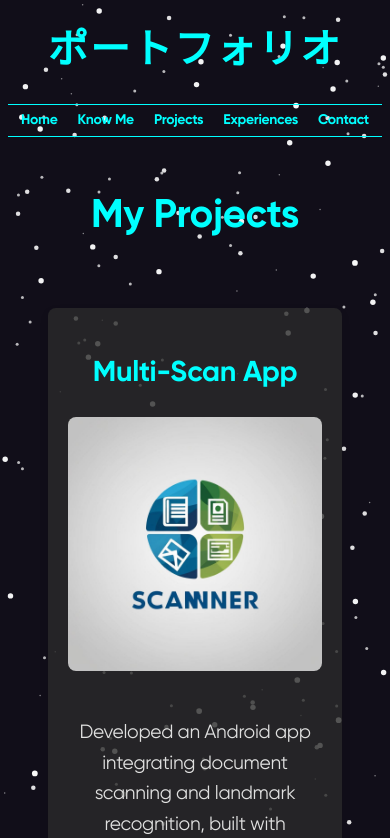
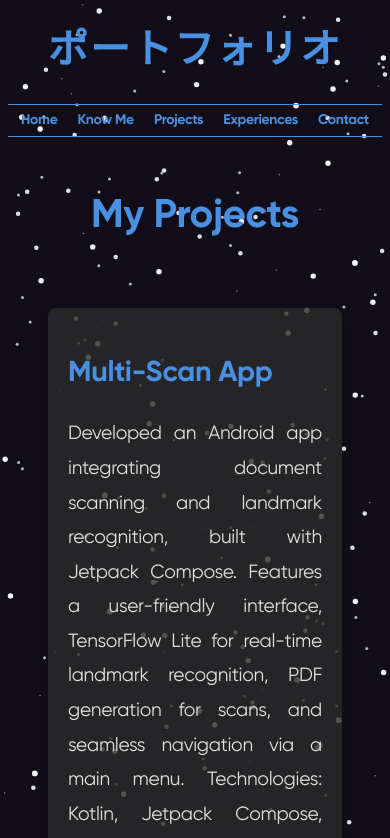
Before and after one commit to LordAizen1/porfolio, a React (Vite) app: page /porfolio/projects in a window 390 px wide. Shown: the top 838 px of the page. Built offline with nearby package versions, Linux system fonts and the light colour scheme; no server answers; the database is empty.

Commit message:
updated layout for projects page, and other minor changes

```diff
--- a/src/pages/ExperiencesPage.jsx
+++ b/src/pages/ExperiencesPage.jsx
@@ -6,7 +6,7 @@ const ExperiencesPage = () => {
   const experiences = [
     {
       title: 'Research Assistant - VeilCode Labs',
-      period: 'Jan 2025-Mar2025',
+      period: 'Jan 2025-Mar 2025',
       description: `
         <ul>
           <li>Developed an educational cryptography platform built with React.js and Firebase under Dr. Ravi Anand at IIIT Delhi.</li>
--- a/src/pages/KnowMore.jsx
+++ b/src/pages/KnowMore.jsx
@@ -144,7 +144,7 @@ const KnowMore = () => {
             />
             <p>
               <strong>IBM Artificial Intelligence Fundamentals</strong>
-              Successfully completed the IBM Artificial Intelligence Fundamentals course, demonstrating proficiency in core AI concepts and applications.
+              Successfully completed the IBM Artificial Intelligence Fundamentals course, demonstrating proficiency in core AI concepts and applications as well as some experience with IBM Watson AI Studio.
             </p>
           </motion.div>
         </div>
--- a/src/pages/ProjectsPage.jsx
+++ b/src/pages/ProjectsPage.jsx
@@ -29,10 +29,11 @@ const ProjectsPage = () => {
         'A simple shell program called "Dungeon" written in C. SIGINT signal handling <br /> with lots of supported shell commands, pipeline handling, and maintaining <br /> a record of process\'s PID, start time, and end time, which gets shown at exit.',
     },
     {
-      title: 'Employee Management System',
-      image: '/porfolio/images/ems.png',
+      title: 'Task-Board-App',
+      image: '/porfolio/images/task-board.png',
       description:
-      'A simple employee management system featuring an admin login as well as an employee, both having their own dashboard, admin can create tasks, see status of tasks, employee can see their active, completed etc. tasks.'
+      '(A small fun side project)A modern task management application with drag-and-drop functionality, featuring a congratulatory animation when tasks are completed. Includes task management features (add, edit, delete), and supports both Light and Dark mode themes.',
+      link: 'https://lordaizen1.github.io/task-board-app/'
     },
   ];
 
@@ -68,6 +69,7 @@ const ProjectsPage = () => {
             whileHover={{ scale: 1.03 }}
             className="project"
           >
+            <div className="project-content">
               <h2>
                 {project.link ? (
                   <a href={project.link} target="_blank" rel="noopener noreferrer" className="project-link">
@@ -77,11 +79,12 @@ const ProjectsPage = () => {
                   project.title
                 )}
               </h2>
+              <div className="project-description">
+                <p dangerouslySetInnerHTML={{ __html: project.description }} />
+              </div>
+            </div>
             <div className="project-image-container">
               <img src={project.image} alt={project.title} className="project-image" />
-            </div>
-            <div className="project-description">
-              <p dangerouslySetInnerHTML={{ __html: project.description }} />
             </div>
           </motion.article>
         ))}
--- a/src/style.css
+++ b/src/style.css
@@ -95,7 +95,7 @@ body {
 .card h3 {
   font-size: 1.5rem;
   margin-bottom: 10px;
-  color: #00FFFF;
+  color: #4A90E2;
 }
 
 .card p {
@@ -119,7 +119,7 @@ body {
 }
 
 .cta-button {
-  background-color: #00FFFF;
+  background-color: #4A90E2;
   color: white;
   padding: 10px 20px;
   border-radius: 4px;
@@ -129,14 +129,14 @@ body {
 }
 
 .cta-button:hover {
-  background-color: #00FFFF;
+  background-color: #357ABD;
 }
 
 .resume-button {
   display: inline-block;
   margin-top: 20px;
   padding: 10px 20px;
-  background-color: #00FFFF;
+  background-color: #4A90E2;
   color: white;
   text-decoration: none;
   border-radius: 5px;
@@ -146,7 +146,7 @@ body {
 }
 
 .resume-button:hover {
-  background-color: #00FFFF;
+  background-color: #357ABD;
 }
 
 /* Modal Overlay */
@@ -180,14 +180,14 @@ body {
 }
 
 .resume-image {
-  border: 2px solid #00FFFF; /* Add a border */
-  box-shadow: 0 4px 8px rgba(0, 0, 0, 0.2); /* Add a shadow */
+  border: 2px solid #4A90E2;
+  box-shadow: 0 4px 8px rgba(0, 0, 0, 0.2);
 }
 
 .resume-pdf {
-  border: 2px solid #00FFFF; /* Add a border */
-  box-shadow: 0 4px 8px rgba(0, 0, 0, 0.2); /* Add a shadow */
-  background-color: white; /* Add white background for PDF readability */
+  border: 2px solid #4A90E2;
+  box-shadow: 0 4px 8px rgba(0, 0, 0, 0.2);
+  background-color: white;
 }
 
 /* Close Button */
@@ -195,7 +195,7 @@ body {
   position: absolute;
   top: 10px;
   right: 10px;
-  background-color: #00FFFF;
+  background-color: #4A90E2;
   color: white;
   border: none;
   padding: 5px 10px;
@@ -205,14 +205,14 @@ body {
 }
 
 .close-button:hover {
-  background-color: #00FFFF;
+  background-color: #357ABD;
 }
 
 .scroll-to-top {
   position: fixed;
   bottom: 20px;
   right: 20px;
-  background-color: #00FFFF;
+  background-color: #4A90E2;
   color: white;
   border: none;
   border-radius: 50%;
@@ -225,7 +225,7 @@ body {
   justify-content: center;
   box-shadow: 0 4px 8px rgba(0, 0, 0, 0.2);
   transition: background-color 0.3s ease, opacity 0.3s ease;
-  opacity: 0; /* Hidden by default */
+  opacity: 0;
 }
 
 .scroll-to-top.visible {
@@ -233,12 +233,12 @@ body {
 }
 
 .scroll-to-top:hover {
-  background-color: #00FFFF;
+  background-color: #357ABD;
 }
 
 /* Navigation */
 nav {
-  border: 1px solid #00FFFF;
+  border: 1px solid #4A90E2;
   border-left: none;
   border-right: none;
   height: 27px;
@@ -261,12 +261,12 @@ nav {
 
 .nav-btn:hover {
   transform: scale(1.05);
-  color: #00FFFF;
+  color: #4A90E2;
 }
 
 /* Centered content */
 .centered {
-  color: #00FFFF;
+  color: #4A90E2;
   font-size: 25px;
   line-height: 1.6;
   margin-bottom: 20px;
@@ -285,13 +285,13 @@ nav {
 /* Header */
 header {
   font-size: larger;
-  color: #00FFFF;
+  color: #4A90E2;
   text-align: center;
 }
 
 .logo-text {
   font-size: 2.5rem;
-  color: #00FFFF;
+  color: #4A90E2;
   font-weight: bold;
   margin: 20px 0;
   letter-spacing: 2px;
@@ -301,7 +301,7 @@ header {
 section,
 article {
   margin-bottom: 20px;
-  color: #00FFFF;
+  color: #4A90E2;
   text-align: center;
   transition: transform 0.3s ease;
   /* background-color: #000000; */
@@ -313,7 +313,7 @@ article {
 /* Links */
 a {
   text-decoration: none;
-  color: #00FFFF;
+  color: #4A90E2;
   text-align: center;
   transition: transform 0.3s ease;
 }
@@ -353,7 +353,7 @@ main {
   display: inline-block;
   margin: 10px;
   padding: 10px;
-  color: #00FFFF;
+  color: #4A90E2;
   text-decoration: none;
   transition: transform 0.3s ease, color 0.3s ease;
   text-align: center;
@@ -366,7 +366,7 @@ main {
 
 .contact:hover {
   transform: scale(1.05);
-  color: #00FFFF;
+  color: #4A90E2;
 }
 
 
@@ -377,7 +377,7 @@ footer {
 }
 
 #last-footer {
-  color: #00FFFF;
+  color: #4A90E2;
   font-size: 14px;
   text-align: center;
   margin-top: 10px;
@@ -504,7 +504,7 @@ footer {
 .know-more h1 {
   font-size: 2.5rem;
   margin-bottom: 20px;
-  color: #00FFFF;
+  color: #4A90E2;
 }
 
 .know-more article.centered {
@@ -515,7 +515,7 @@ footer {
 
 .know-more article.centered strong.imp {
   font-size: 1.8rem;
-  color: #00FFFF;
+  color: #4A90E2;
   display: block;
   margin-bottom: 10px;
 }
@@ -524,6 +524,10 @@ footer {
   font-size: 1.2rem;
   line-height: 1.8;
   color: #E0E0E0;
+  text-align: justify;
+  max-width: 800px;
+  margin: 0 auto;
+  padding: 0 20px;
 }
 
 .know-more section {
@@ -538,7 +542,7 @@ footer {
 .know-more section h2 {
   font-size: 2rem;
   margin-bottom: 20px;
-  color: #00FFFF;
+  color: #4A90E2;
 }
 
 .know-more .languages-list,
@@ -601,10 +605,12 @@ footer {
 .know-more .achievement p {
   font-size: 1.2rem;
   line-height: 1.6;
+  text-align: left;
+  margin: 0;
 }
 
 .know-more .achievement strong {
-  color: #00FFFF;
+  color: #4A90E2;
   display: block;
   margin-bottom: 5px;
 }
@@ -620,54 +626,78 @@ footer {
 .projects-page h1 {
   font-size: 2.5rem;
   margin-bottom: 40px;
-  color: #00FFFF;
+  color: #4A90E2;
 }
 
 .projects-page .project-section {
   display: flex;
-  flex-wrap: wrap;
-  justify-content: center;
+  flex-direction: column;
   gap: 40px;
+  max-width: 1000px;
+  margin: 0 auto;
 }
 
 .projects-page .project {
   background-color: rgba(43, 43, 43, 0.8);
-  padding: 20px;
+  padding: 30px;
   border-radius: 8px;
   box-shadow: 0 4px 8px rgba(0, 0, 0, 0.1);
-  max-width: 400px;
-  text-align: center;
+  display: flex;
+  align-items: center;
+  gap: 30px;
   transition: transform 0.3s ease;
 }
 
+.projects-page .project:nth-child(even) {
+  flex-direction: row-reverse;
+}
+
 .projects-page .project:hover {
-  transform: translateY(-10px);
+  transform: translateY(-5px);
+}
+
+.projects-page .project-content {
+  flex: 1;
+  text-align: left;
 }
 
 .projects-page .project h2 {
   font-size: 1.8rem;
   margin-bottom: 20px;
-  color: #00FFFF;
+  color: #4A90E2;
 }
 
 .projects-page .project img {
-  width: 100%;
-  max-width: 300px;
-  height: auto;
+  width: 400px;
+  height: 250px;
+  object-fit: contain;
+  background-color: rgba(26, 26, 26, 0.8);
   border-radius: 8px;
-  margin-bottom: 20px;
+  margin: 0;
+  padding: 10px;
+}
+
+.projects-page .project-image-container {
+  flex-shrink: 0;
+  display: flex;
+  align-items: center;
+  justify-content: center;
+  background-color: rgba(26, 26, 26, 0.8);
+  border-radius: 8px;
+  padding: 10px;
 }
 
 .projects-page .project p {
   font-size: 1.2rem;
-  line-height: 1.6;
+  line-height: 1.8;
   color: #E0E0E0;
   margin-bottom: 20px;
+  text-align: justify;
 }
 
 .projects-page .project a {
   display: inline-block;
-  background-color: #00FFFF;
+  background-color: #4A90E2;
   color: white;
   padding: 10px 20px;
   border-radius: 4px;
@@ -677,7 +707,28 @@ footer {
 }
 
 .projects-page .project a:hover {
-  background-color: #00FFFF;
+  background-color: #357ABD;
+}
+
+@media (max-width: 768px) {
+  .projects-page .project {
+    flex-direction: column !important;
+    padding: 20px;
+  }
+
+  .projects-page .project img {
+    width: 100%;
+    height: auto;
+    max-height: 250px;
+  }
+
+  .projects-page .project-image-container {
+    width: 100%;
+  }
+
+  .projects-page .project p {
+    text-align: justify;
+  }
 }
 
 /* Experiences Page Styles */
@@ -691,7 +742,7 @@ footer {
 .experiences-page h1 {
   font-size: 2.5rem;
   margin-bottom: 40px;
-  color: #00FFFF;
+  color: #4A90E2;
 }
 
 .experience-section {
@@ -723,7 +774,7 @@ footer {
 
 .experience-header h2 {
   font-size: 1.8rem;
-  color: #00FFFF;
+  color: #4A90E2;
   margin-right: 20px;
   margin-bottom: 10px;
 }
@@ -736,16 +787,20 @@ footer {
 
 .experience-description {
   font-size: 1.2rem;
-  line-height: 1.6;
+  line-height: 1.8;
   color: #E0E0E0;
+  text-align: justify;
+  padding: 0 10px;
 }
 
 .experience-description ul {
   padding-left: 20px;
+  text-align: left;
 }
 
 .experience-description li {
-  margin-bottom: 10px;
+  margin-bottom: 15px;
+  line-height: 1.6;
 }
 
 .experience-description code {
@@ -757,13 +812,13 @@ footer {
 }
 
 .experience-link {
-  color: #00FFFF;
+  color: #4A90E2;
   text-decoration: none;
   transition: color 0.3s ease;
 }
 
 .experience-link:hover {
-  color: #00FFFF;
+  color: #4A90E2;
   text-decoration: underline;
 }
 
@@ -791,18 +846,23 @@ footer {
 .about-me-text p {
   margin-bottom: 1.5rem;
   text-align: justify;
+  line-height: 1.8;
+  padding: 0 10px;
 }
 
 .about-me-text .intro {
-  font-size: 1.1em;
+  font-size: 1.2em;
   color: #e0e0e0;
+  margin-bottom: 2rem;
 }
 
 .about-me-text .web-dev {
   color: #d0d0d0;
+  margin-bottom: 2rem;
 }
 
 .about-me-text .conclusion {
   color: #c0c0c0;
   font-style: italic;
+  margin-top: 2rem;
 }
```
Also changed, not shown: public/images/task-board.png (added). Lines whose indentation alone changed are shown as unchanged.
